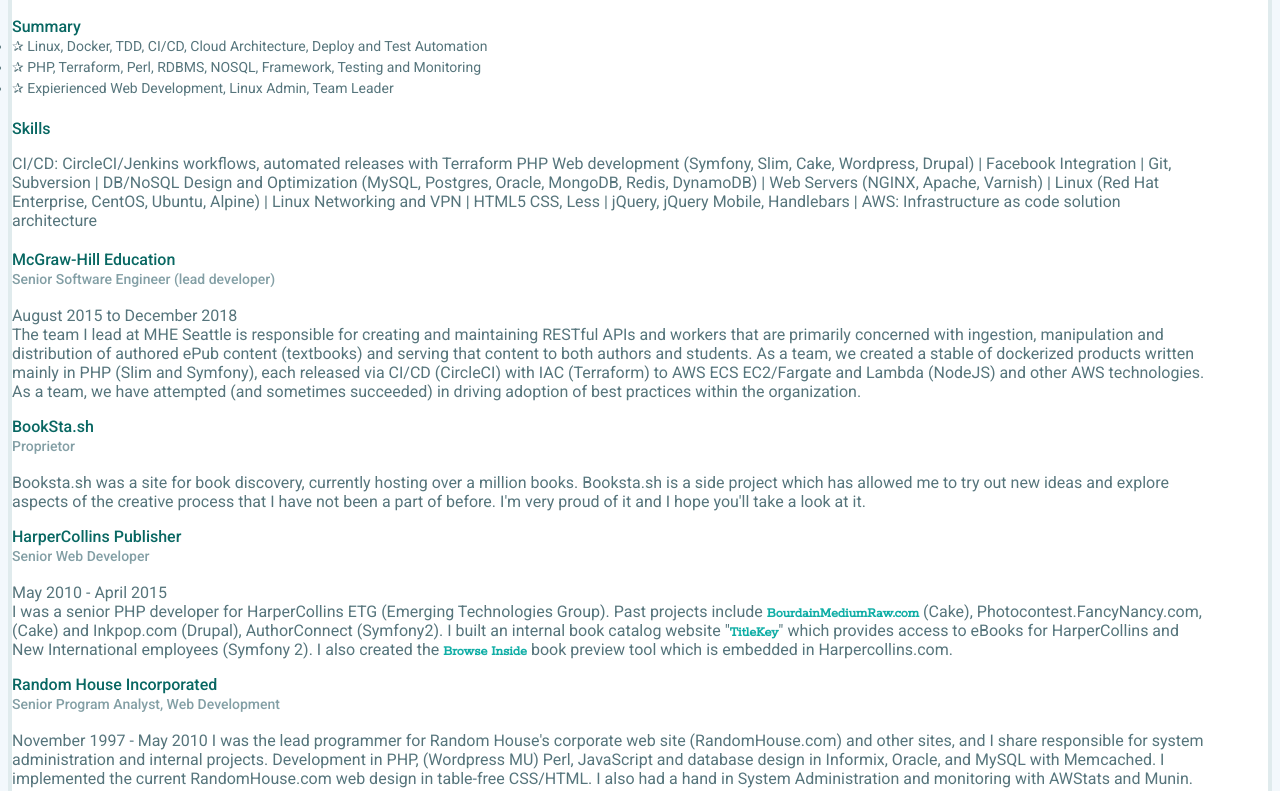
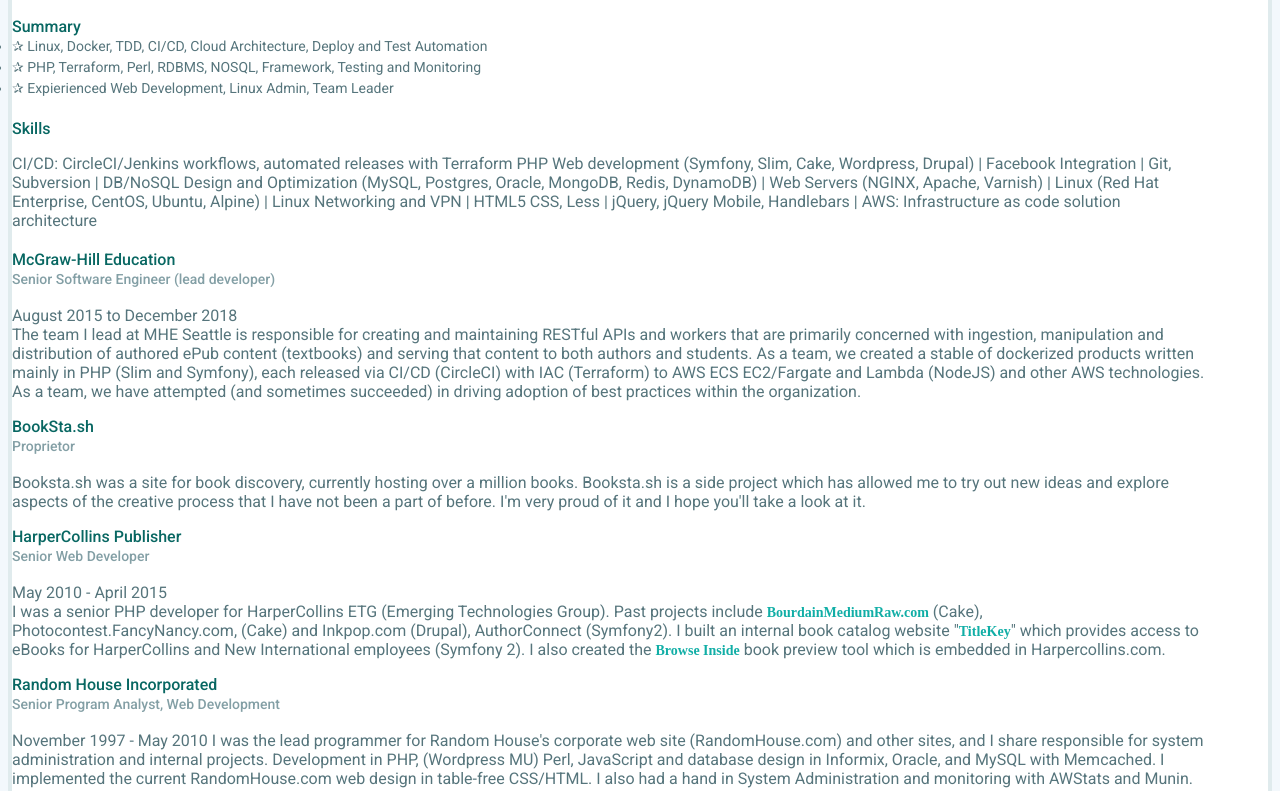
Before and after one commit to scott-r-lindsey/resume, a plain HTML site: page www/index.html in a window 1280 px wide. Shown: the part 394-1185 px from the top of the page. Drawn offline with nearby package versions, Linux system fonts and the light colour scheme.

Commit message:
removed old font css

```diff
--- a/www/index.html
+++ b/www/index.html
@@ -42,7 +42,6 @@
         <link rel="stylesheet" media="print" href="css/print.css" />
 
         <link href="https://fonts.googleapis.com/css?family=Roboto+Condensed:400,700|Roboto:400,500" rel="stylesheet">
-        <link href='http://fonts.googleapis.com/css?family=Rokkitt' rel='stylesheet' type='text/css'>
 
         <script src="https://cdnjs.cloudflare.com/ajax/libs/jquery/3.3.1/jquery.min.js"></script>
         <script src="https://cdnjs.cloudflare.com/ajax/libs/jquery.pjax/2.0.1/jquery.pjax.min.js"></script>
```
